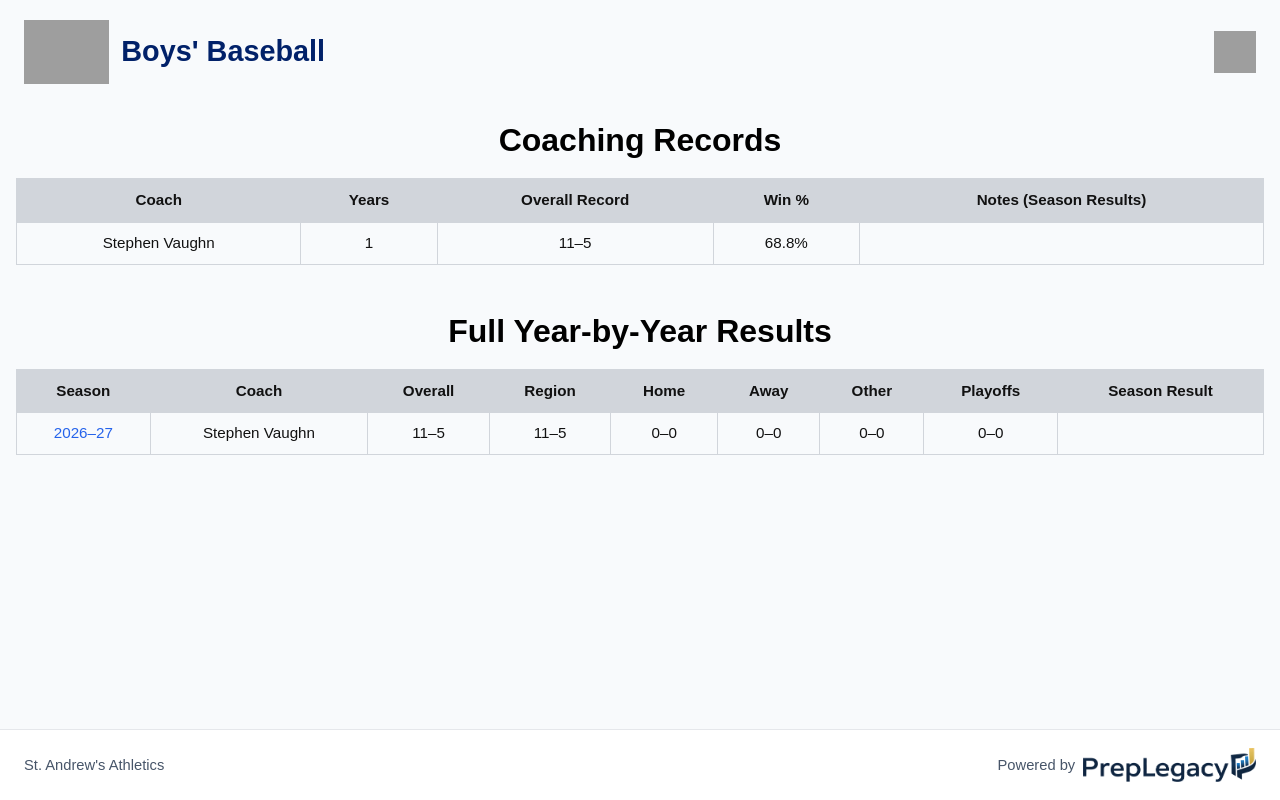
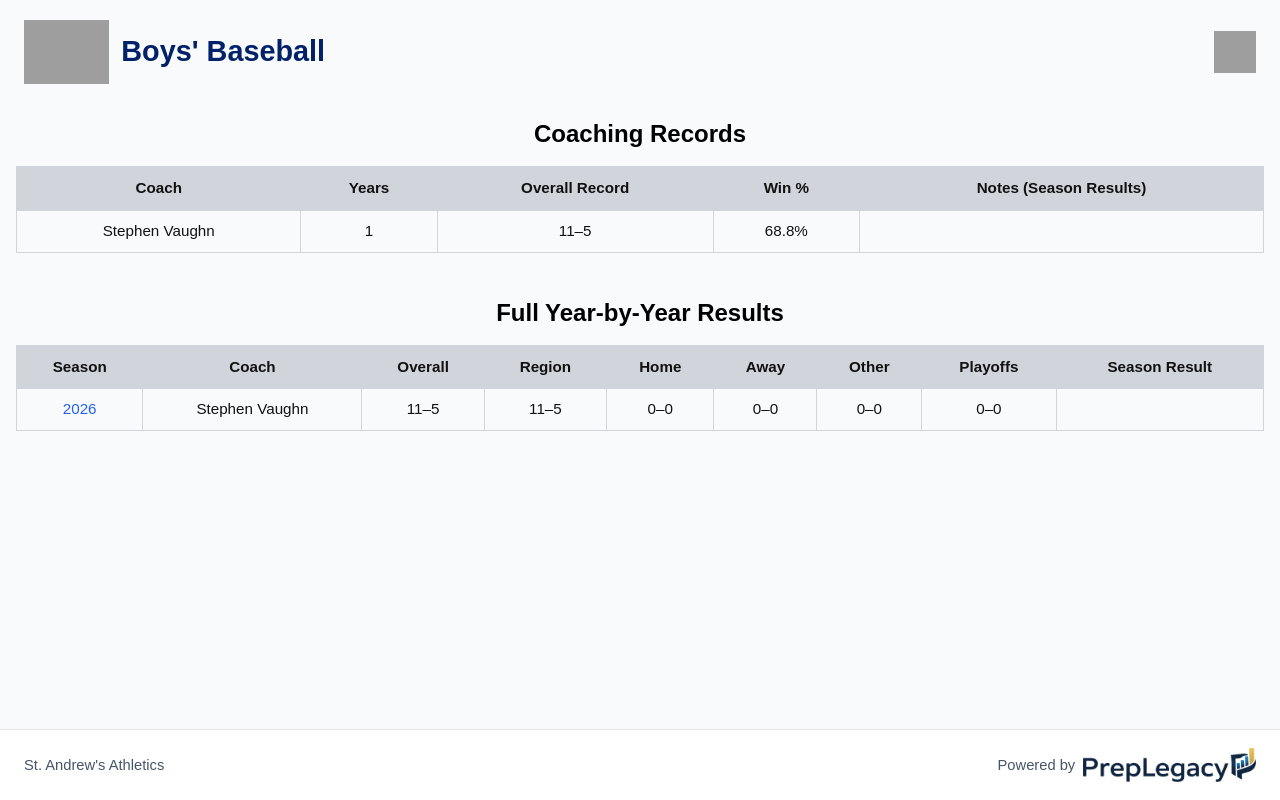
Before and after one commit to newonda1/st-andrews-basketball, a React (Vite) app: page /athletics/boys/baseball in a window 1280 px wide. Built offline with nearby package versions, Linux system fonts and the light colour scheme; grey boxes are pictures that could not be loaded.

Commit message:
Update YearlyResults.jsx

```diff
--- a/src/boys/baseball/pages/YearlyResults.jsx
+++ b/src/boys/baseball/pages/YearlyResults.jsx
@@ -7,7 +7,7 @@ const styles = {
   },
   sectionTitle: {
     textAlign: "center",
-    fontSize: "2rem",
+    fontSize: "1.5rem",
     fontWeight: 700,
     margin: "18px 0 14px",
     color: "#000",
@@ -92,8 +92,7 @@ function formatDateFromGameId(gameId) {
 function seasonDisplay(seasonId) {
   const year = Number(seasonId);
   if (!Number.isFinite(year)) return String(seasonId ?? "—");
-  const next = String(year + 1).slice(-2);
-  return `${year}–${next}`;
+  return String(year);
 }
 
 function buildRecord(games, filterFn = () => true) {
```
